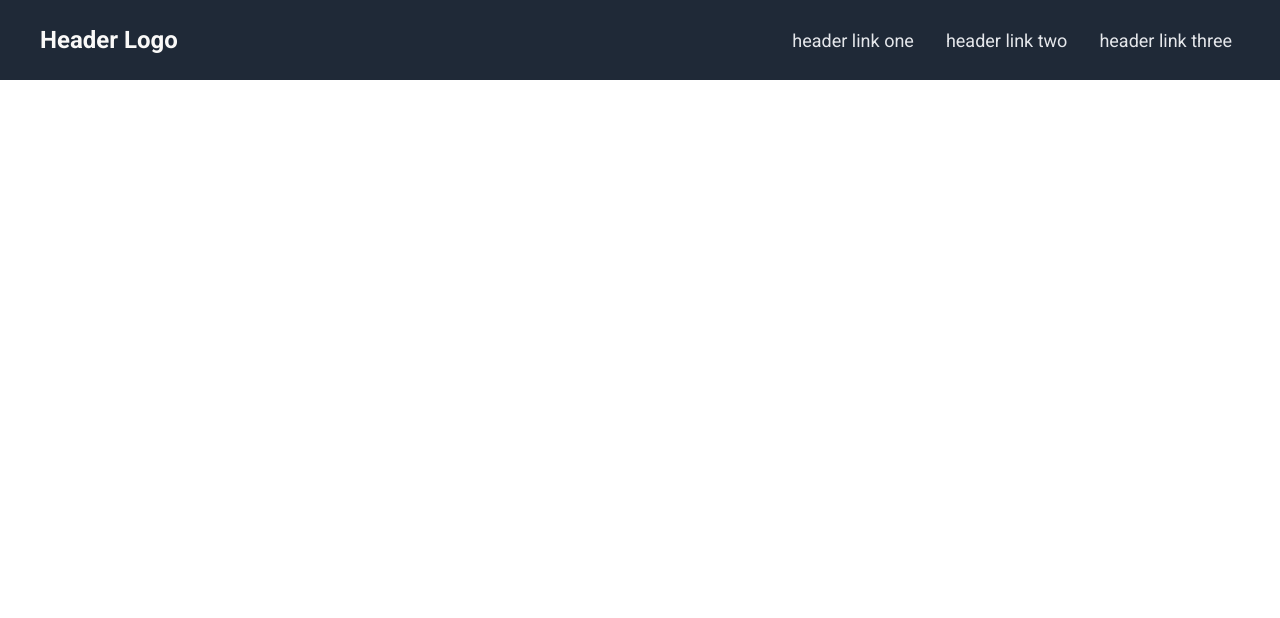
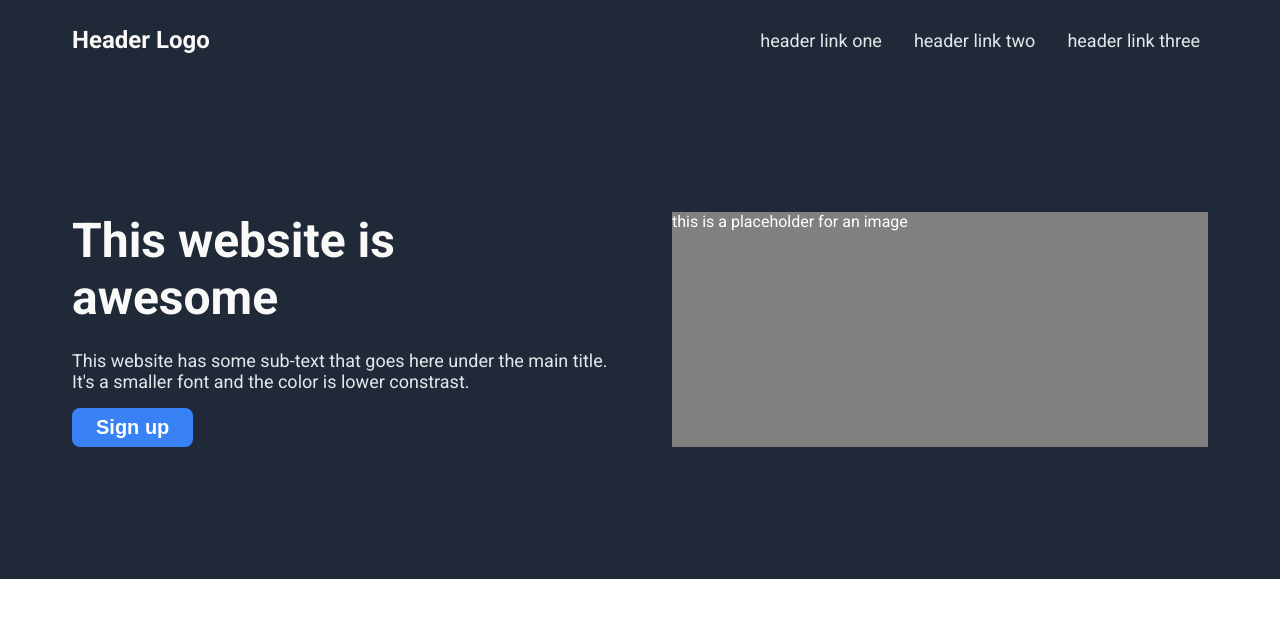
Before and after one commit to nelrnd/odin-landing-page, a plain HTML site: page index.html in a window 1280 px wide. Drawn offline with Linux system fonts and the light colour scheme.

Commit message:
Add structure and style to hero section

```diff
--- a/index.html
+++ b/index.html
@@ -18,5 +18,20 @@
         </ul>
       </div>
     </div>
+
+    <div class="hero dark">
+      <div class="hero-container">
+        <div class="text">
+          <h1>This website is awesome</h1>
+          <p class="subtext">This website has some sub-text that goes here under the main title. It's a smaller font and the color is lower constrast.</p>
+          <button class="btn-main">Sign up</button>
+        </div>
+        <div class="image">
+          <div class="img-container">
+            this is a placeholder for an image
+          </div>
+        </div>
+      </div>
+    </div>
   </body>
 </html>
--- a/style.css
+++ b/style.css
@@ -1,4 +1,4 @@
-@import url('https://fonts.googleapis.com/css2?family=Inter:wght@300;400;700&family=Roboto:ital,wght@0,400;0,700;0,900;1,300&display=swap');
+@import url('https://fonts.googleapis.com/css2?family=Roboto:ital,wght@0,400;0,700;0,900;1,300&display=swap');
 
 * {
   margin: 0;
@@ -19,7 +19,8 @@ body {
 .header-content {
   max-width: 1200px;
   height: 80px;
-  margin: auto;
+  margin: 0 auto;
+  padding: 32px;
 
   display: flex;
   align-items: center;
@@ -45,3 +46,51 @@ body {
   padding: 8px;
   display: inline-block;
 }
+
+.hero {
+  padding: 100px 0;
+}
+
+.hero-container {
+  max-width: 1200px;
+  margin: 0 auto;
+  padding: 32px;
+
+  display: flex;
+  gap: 64px;
+}
+
+.hero-container > div {
+  flex: 1;
+}
+
+h1 {
+  color: #F9FAF8;
+  font-size: 48px;
+  font-weight: black;
+  margin-bottom: 24px;
+}
+
+.subtext {
+  color: #E5E7EB;
+  font-size: 18px;
+  margin-bottom: 16px;
+}
+
+.img-container {
+  background-color: grey;
+  width: 100%;
+  height: 100%;
+}
+
+button {
+  color: #fff;
+  font-size: 20px;
+  font-weight: 700;
+  padding: 8px 24px;
+  border-radius: 8px;
+  border: none;
+}
+button.btn-main {
+  background-color: #3882F6;
+}
```
